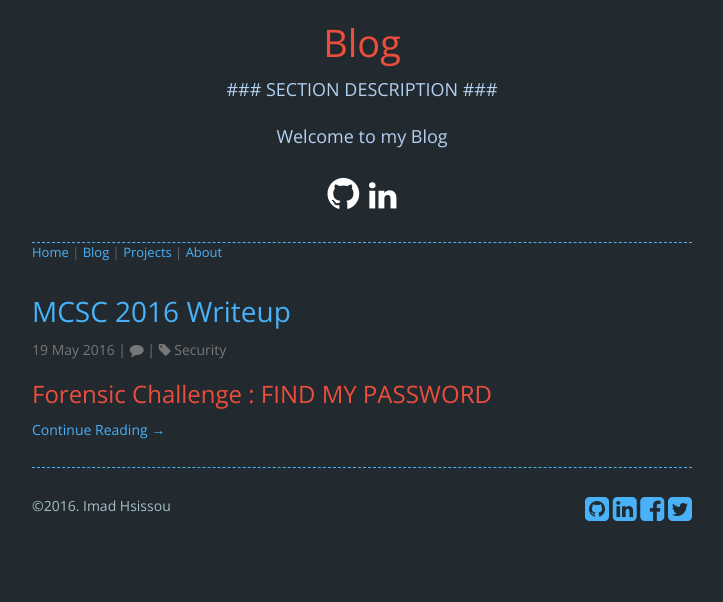
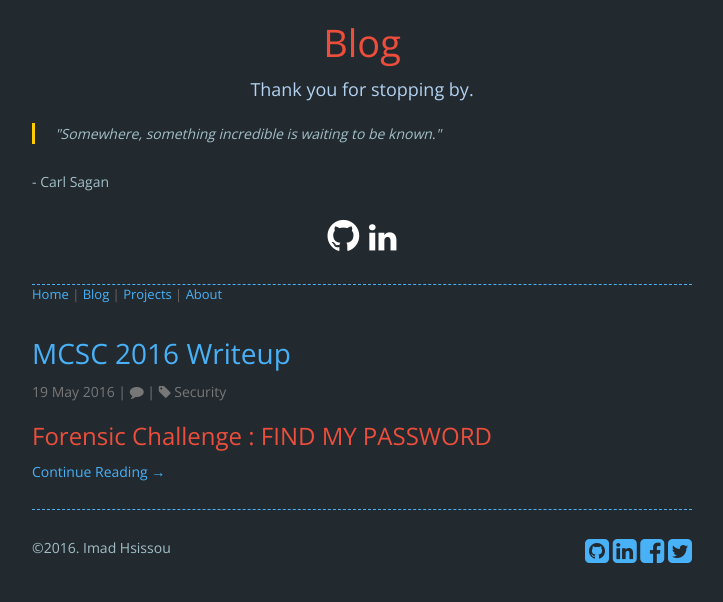
Before and after one commit to imadhsissou/imadhsissou.github.io, a Jekyll site: the page built from blog/index.html, in a window 1280 px wide. Shown: the top 602 px of the page, without its empty margins (278-1001 px from the left). Built offline with Jekyll 4.4.1, drawn with Linux system fonts in a browser that asks for light colours; nearby versions of some CDN libraries; the list of posts is cut into pages by our own code; comment, search, counter and statistics services are not loaded.

Commit message:
Update title_blog.html

```diff
--- a/_includes/title_blog.html
+++ b/_includes/title_blog.html
@@ -3,9 +3,8 @@
     <a id="sitename" >Blog</a>
   </h1>
 
-  <!-- Add something about you in p tag-->
-  <p>### SECTION DESCRIPTION ###</p>
-  <p>Welcome to my Blog</p>
+  <p>Thank you for stopping by.</p>
+  <p><blockquote>"Somewhere, something incredible is waiting to be known."</blockquote>- Carl Sagan</p>
 
   <h1>
     {% unless site.git == "" %}
```
